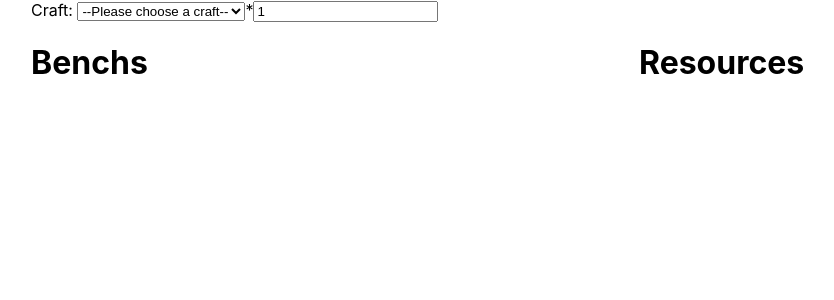
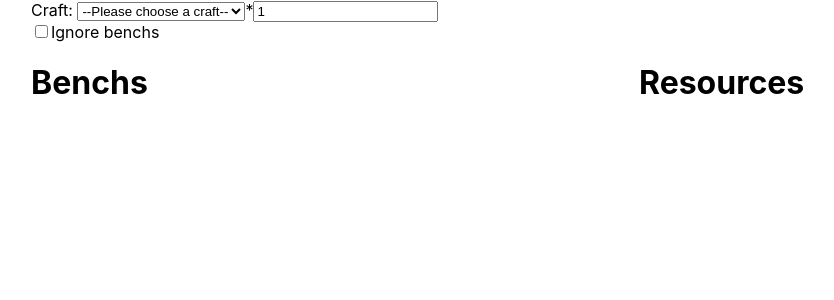
Before and after one commit to lucasriondel/icarus-resource-calculator, a Next.js app: page / in a window 1280 px wide. Shown: the top 300 px of the page, without its empty margins (1-835 px from the left). Built offline with nearby package versions, Linux system fonts and the light colour scheme.

Commit message:
feat: ability to ignore bench results

```diff
--- a/data/Decomposer.ts
+++ b/data/Decomposer.ts
@@ -7,13 +7,21 @@ interface ResourceWithAmount extends Resource {
   amount: number;
 }
 
+export interface DecomposerOptions {
+  hideBenchs?: boolean;
+}
+
+export type Decomposition = ReturnType<Decomposer["result"]>;
+
 export class Decomposer {
   private resources: ResourceWithAmount[];
   private benchs: Bench[];
+  private options: DecomposerOptions;
 
-  constructor() {
+  constructor(options: DecomposerOptions = {}) {
     this.resources = [];
     this.benchs = [];
+    this.options = options;
   }
 
   decomposeTool(tool: Tool | undefined, amount: number) {
@@ -26,15 +34,17 @@ export class Decomposer {
       );
     }
 
-    for (const bench of tool.createdWith) {
-      this.addBench(getBenchFromBenchId(bench.benchId));
+    if (!this.options.hideBenchs) {
+      for (const bench of tool.createdWith) {
+        this.addBench(getBenchFromBenchId(bench.benchId));
+      }
     }
   }
 
   decomposeResource(resource: Resource | undefined, amount: number) {
     if (!resource) return;
 
-    if (resource.createdWith) {
+    if (resource.createdWith && !this.options.hideBenchs) {
       for (const bench of resource.createdWith) {
         this.addBench(getBenchFromBenchId(bench.benchId));
       }
@@ -60,7 +70,7 @@ export class Decomposer {
       );
     }
 
-    if (bench.createdWith) {
+    if (bench.createdWith && !this.options.hideBenchs) {
       for (const benchChild of bench.createdWith) {
         this.addBench(getBenchFromBenchId(benchChild.benchId));
       }
@@ -68,6 +78,8 @@ export class Decomposer {
   }
 
   addBench(bench: Bench) {
+    if (this.options.hideBenchs) return;
+
     this.benchs.push(bench);
 
     for (const resource of bench.createdFrom) {
--- a/hooks/useDecomposer.ts
+++ b/hooks/useDecomposer.ts
@@ -1,18 +1,20 @@
 import { useMemo } from "react";
 import { benchs } from "../data/benchs";
-import { Decomposer } from "../data/Decomposer";
+import {
+  Decomposer,
+  DecomposerOptions,
+  Decomposition,
+} from "../data/Decomposer";
 import { resources } from "../data/resources";
 import { tools } from "../data/tools";
 
-interface DecomposerResult {
-  resources: any[];
-  tools: any[];
-  benchs: any[];
-}
-
-export function useDecomposer(craftId: string | undefined, amount: number) {
-  return useMemo<ReturnType<Decomposer["result"]>>(() => {
-    const decomposer = new Decomposer();
+export function useDecomposer(
+  craftId: string | undefined,
+  amount: number,
+  options: DecomposerOptions = {}
+) {
+  return useMemo<Decomposition>(() => {
+    const decomposer = new Decomposer(options);
 
     decomposer.decomposeTool(
       tools.find((t) => t.id === craftId),
@@ -28,5 +30,5 @@ export function useDecomposer(craftId: string | undefined, amount: number) {
     );
 
     return decomposer.result();
-  }, [craftId, amount]);
+  }, [craftId, amount, options]);
 }
--- a/pages/index.tsx
+++ b/pages/index.tsx
@@ -11,8 +11,9 @@ const Home: NextPage = () => {
   const [craftId, setCraftId] = useState<string>();
   const [amount, setAmount] = useState(1);
 
-  const decomposition = useDecomposer(craftId, amount);
-  console.log({ craftId, amount, decomposition });
+  const [filters, setFilters] = useState({ hideBenchs: false });
+
+  const decomposition = useDecomposer(craftId, amount, filters);
 
   const onChangeAmount = (e: React.ChangeEvent<HTMLInputElement>) => {
     const newAmount = parseInt(e.currentTarget.value);
@@ -69,7 +70,22 @@ const Home: NextPage = () => {
           />
         </div>
 
+        <div>
+          <label>
+            <input
+              type="checkbox"
+              id="hide-benchs"
+              checked={filters.hideBenchs}
+              onChange={(event) =>
+                setFilters((v) => ({ ...v, hideBenchs: !v.hideBenchs }))
+              }
+            />
+            Ignore benchs
+          </label>
+        </div>
+
         <div className={styles.row}>
+          {!filters.hideBenchs && (
             <div className={styles["row-item"]}>
               <h1>Benchs</h1>
 
@@ -79,6 +95,7 @@ const Home: NextPage = () => {
                 ))}
               </ul>
             </div>
+          )}
 
           <div className={styles["row-item"]}>
             <h1>Resources</h1>
```
Also changed, not shown: hooks/useListState.ts (added). Lines whose indentation alone changed are shown as unchanged.
